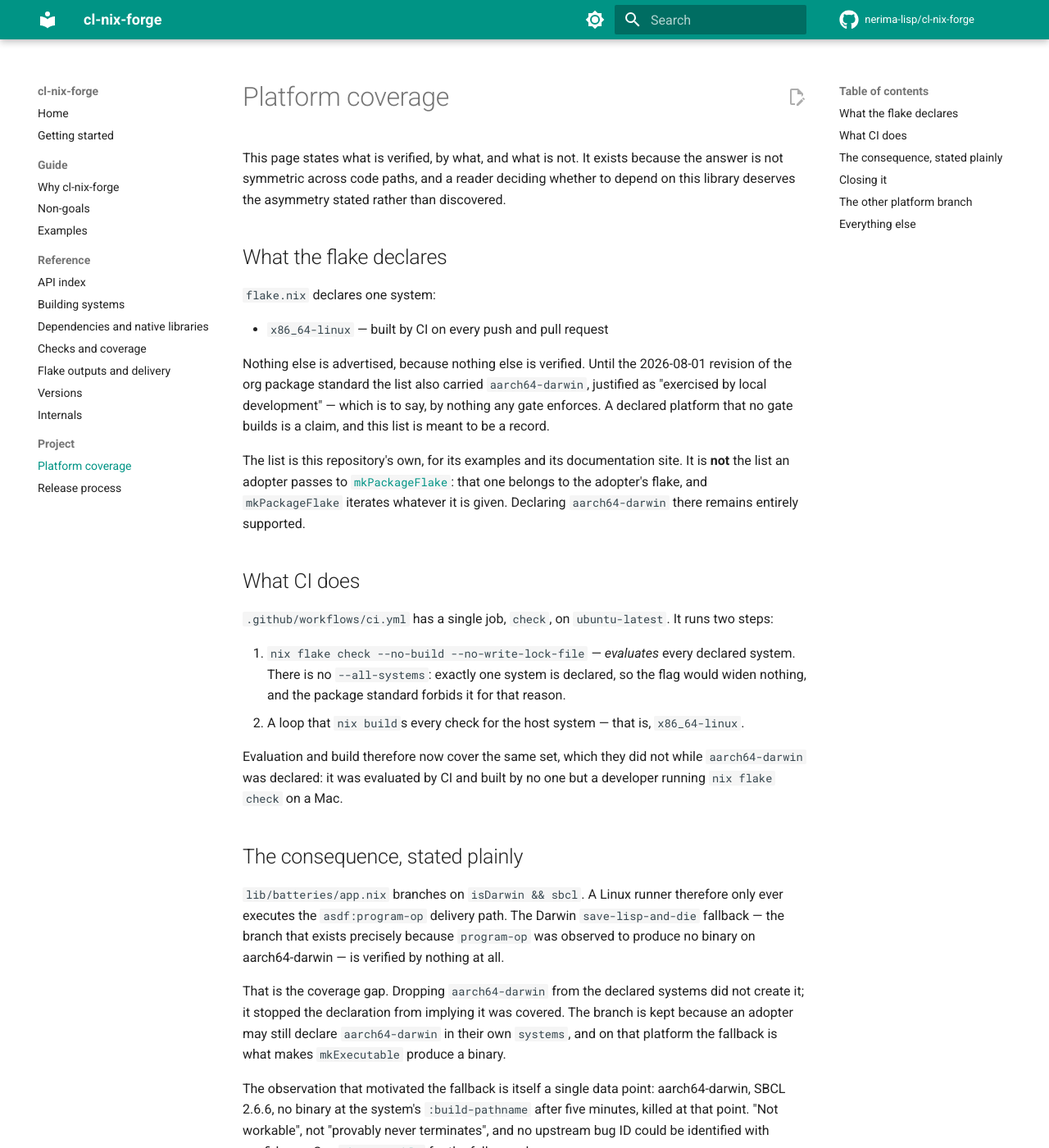
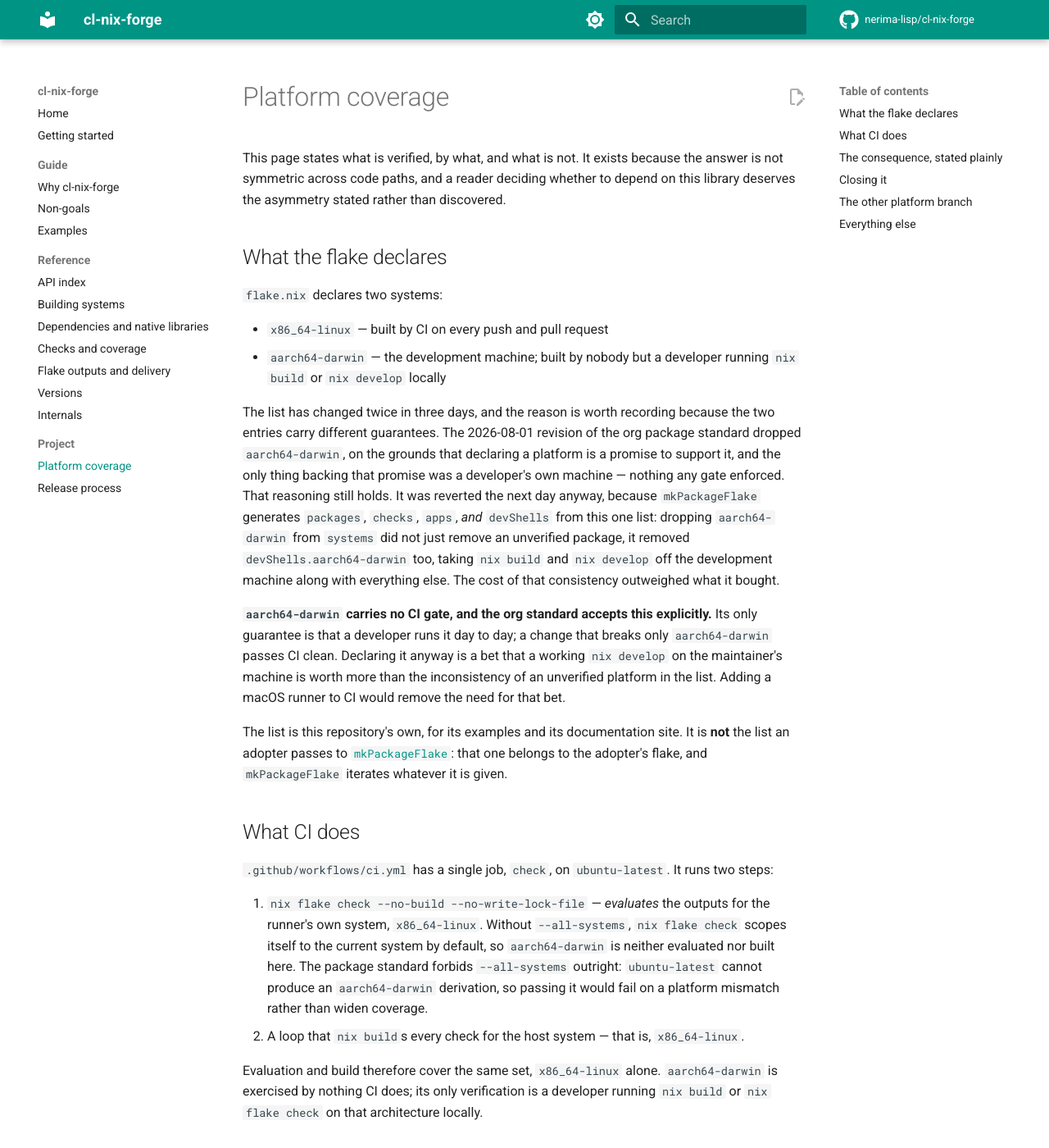
Before and after one commit to nerima-lisp/cl-nix-forge, an MkDocs documentation site: the page built from docs/src/project/platform-coverage.md, in a window 1280 px wide and 1400 px high. Shown: the whole window at 82% size. Built offline with MkDocs 1.6.1 and Material for MkDocs 9.7.7, drawn with Linux system fonts in a browser that asks for light colours; comment, search, counter and statistics services are not loaded.

Commit message:
docs: aarch64-darwin の再宣言に追随させ、v0.4.2 とする
flake.nix が systems に aarch64-darwin を再び宣言した一方、
platform-coverage.md と README はまだ x86_64-linux 単独を前提に書かれていた。
CIゲートの有無を含めて現状に合わせて書き直し、VERSION を 0.4.2 に上げる。

```diff
--- a/docs/src/project/platform-coverage.md
+++ b/docs/src/project/platform-coverage.md
@@ -7,37 +7,55 @@ discovered.
 
 ## What the flake declares
 
-`flake.nix` declares one system:
+`flake.nix` declares two systems:
 
 - `x86_64-linux` — built by CI on every push and pull request
+- `aarch64-darwin` — the development machine; built by nobody but a
+  developer running `nix build` or `nix develop` locally
 
-Nothing else is advertised, because nothing else is verified. Until the
-2026-08-01 revision of the org package standard the list also carried
-`aarch64-darwin`, justified as "exercised by local development" — which is
-to say, by nothing any gate enforces. A declared platform that no gate builds
-is a claim, and this list is meant to be a record.
+The list has changed twice in three days, and the reason is worth recording
+because the two entries carry different guarantees. The 2026-08-01 revision
+of the org package standard dropped `aarch64-darwin`, on the grounds that
+declaring a platform is a promise to support it, and the only thing backing
+that promise was a developer's own machine — nothing any gate enforced. That
+reasoning still holds. It was reverted the next day anyway, because
+`mkPackageFlake` generates `packages`, `checks`, `apps`, *and* `devShells`
+from this one list: dropping `aarch64-darwin` from `systems` did not just
+remove an unverified package, it removed `devShells.aarch64-darwin` too,
+taking `nix build` and `nix develop` off the development machine along with
+everything else. The cost of that consistency outweighed what it bought.
+
+**`aarch64-darwin` carries no CI gate, and the org standard accepts this
+explicitly.** Its only guarantee is that a developer runs it day to day; a
+change that breaks only `aarch64-darwin` passes CI clean. Declaring it
+anyway is a bet that a working `nix develop` on the maintainer's machine is
+worth more than the inconsistency of an unverified platform in the list.
+Adding a macOS runner to CI would remove the need for that bet.
 
 The list is this repository's own, for its examples and its documentation
 site. It is **not** the list an adopter passes to
 [`mkPackageFlake`](../reference/outputs.md#mkpackageflake): that one belongs
 to the adopter's flake, and `mkPackageFlake` iterates whatever it is given.
-Declaring `aarch64-darwin` there remains entirely supported.
 
 ## What CI does
 
 `.github/workflows/ci.yml` has a single job, `check`, on `ubuntu-latest`. It
 runs two steps:
 
-1. `nix flake check --no-build --no-write-lock-file` — *evaluates* every
-   declared system. There is no `--all-systems`: exactly one system is
-   declared, so the flag would widen nothing, and the package standard
-   forbids it for that reason.
+1. `nix flake check --no-build --no-write-lock-file` — *evaluates* the
+   outputs for the runner's own system, `x86_64-linux`. Without
+   `--all-systems`, `nix flake check` scopes itself to the current system by
+   default, so `aarch64-darwin` is neither evaluated nor built here. The
+   package standard forbids `--all-systems` outright: `ubuntu-latest` cannot
+   produce an `aarch64-darwin` derivation, so passing it would fail on a
+   platform mismatch rather than widen coverage.
 2. A loop that `nix build`s every check for the host system — that is,
    `x86_64-linux`.
 
-Evaluation and build therefore now cover the same set, which they did not
-while `aarch64-darwin` was declared: it was evaluated by CI and built by no
-one but a developer running `nix flake check` on a Mac.
+Evaluation and build therefore cover the same set, `x86_64-linux` alone.
+`aarch64-darwin` is exercised by nothing CI does; its only verification is a
+developer running `nix build` or `nix flake check` on that architecture
+locally.
 
 ## The consequence, stated plainly
 
```
Also changed, not shown: docs/src/getting-started.md (+1 -1 lines), docs/src/project/release-process.md (+5 -5 lines), README.md, 1 other file.
